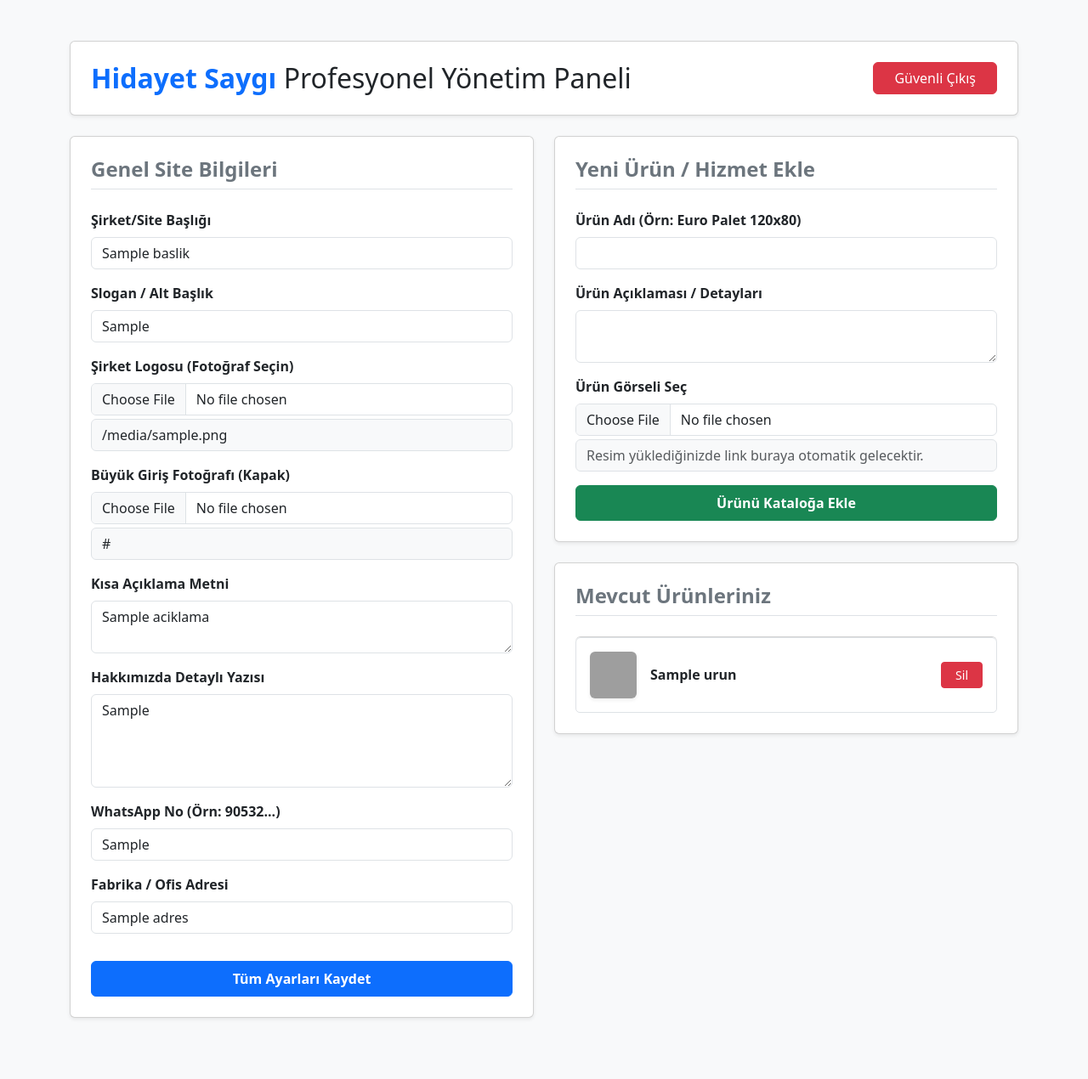
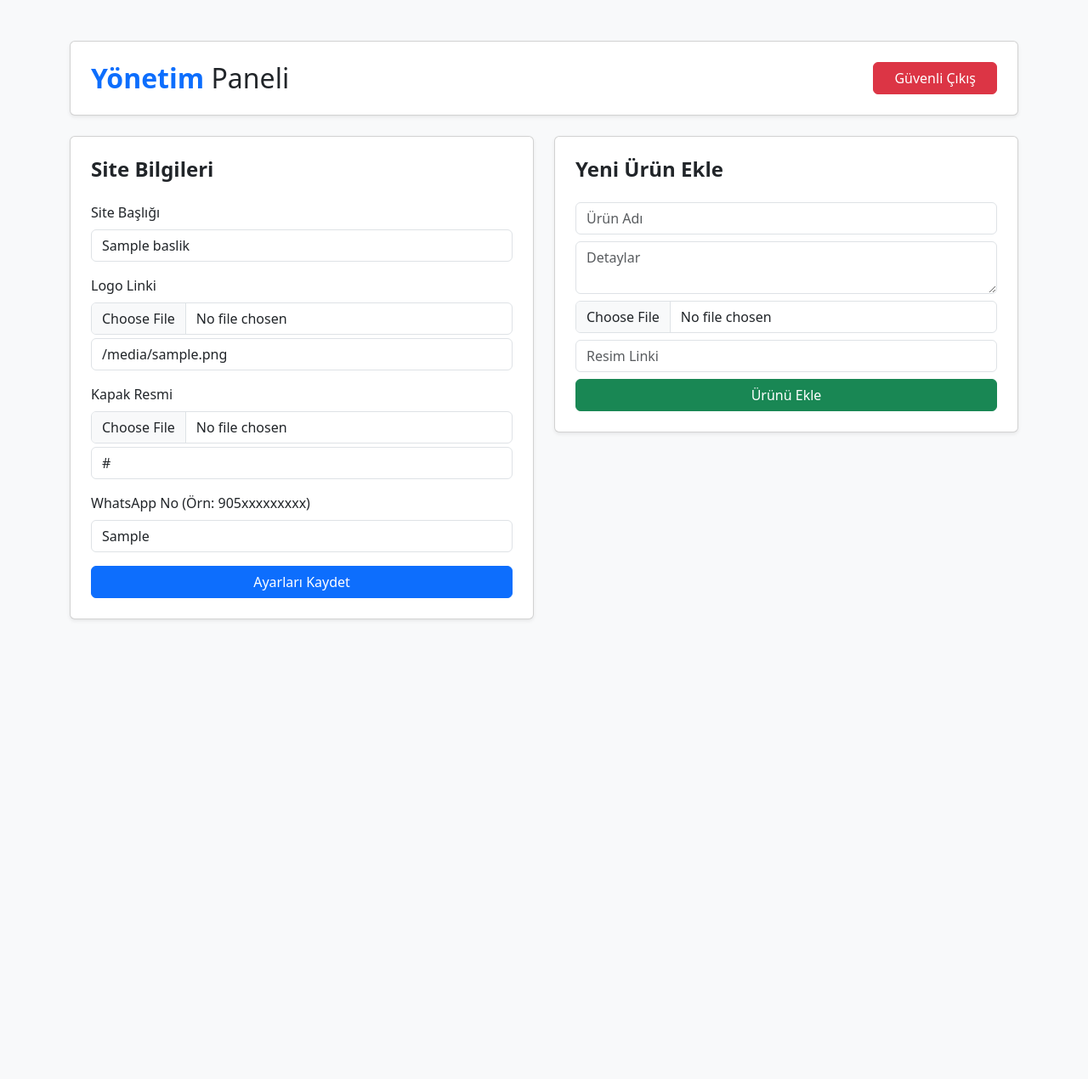
Before and after one commit to omeralisaygi/hidayetsaygi, a Flask app: template templates/admin.html in a window 1280 px wide. Shown: the whole page at 85% size. After the commit the page ends 730 px from the top, so only its background shows below. Run offline with Flask 3, Linux system fonts and the light colour scheme; the template is opened without the code that fills it: most values are stand-ins (such as "Sample title", 1, 10 or a date in 2020); some libraries are stand-ins or nearby versions; grey boxes are pictures that could not be loaded.

Commit message:
Refactor admin panel HTML structure and scripts

```diff
--- a/templates/admin.html
+++ b/templates/admin.html
@@ -2,134 +2,92 @@
 <html lang="tr">
 <head>
     <meta charset="UTF-8">
-    <title>Yönetim Paneli</title>
+    <title>Profesyonel Yönetim Paneli</title>
     <link href="https://cdnjs.cloudflare.com/ajax/libs/twitter-bootstrap/5.3.0/css/bootstrap.min.css" rel="stylesheet">
+    <style>
+        .preview-img { width: 80px; height: 80px; object-fit: cover; border-radius: 8px; border: 1px solid #ddd; }
+    </style>
 </head>
 <body class="bg-light">
     <div class="container py-5">
         <div class="card shadow-sm p-4 mb-4 bg-white d-flex flex-row justify-content-between align-items-center">
-            <h2 class="mb-0"><span class="text-primary fw-bold">Hidayet Saygı</span> Profesyonel Yönetim Paneli</h2>
+            <h2 class="mb-0"><span class="text-primary fw-bold">Yönetim</span> Paneli</h2>
             <a href="/logout" class="btn btn-danger px-4">Güvenli Çıkış</a>
         </div>
 
         <div class="row">
+            <!-- Genel Ayarlar -->
             <div class="col-md-6 mb-4">
                 <div class="card shadow-sm p-4 bg-white h-100">
-                    <h4 class="mb-4 text-secondary fw-bold border-bottom pb-2">Genel Site Bilgileri</h4>
+                    <h4 class="mb-4 fw-bold">Site Bilgileri</h4>
                     <form method="POST">
                         <div class="mb-3">
-                            <label class="form-label fw-semibold">Şirket/Site Başlığı</label>
-                            <input type="text" name="baslik" class="form-control" value="{{ veri.baslik }}">
+                            <label class="form-label">Site Başlığı</label>
+                            <input type="text" name="baslik" class="form-control" value="{{ ayarlar.get('baslik', '') }}">
                         </div>
                         <div class="mb-3">
-                            <label class="form-label fw-semibold">Slogan / Alt Başlık</label>
-                            <input type="text" name="alt_baslik" class="form-control" value="{{ veri.alt_baslik }}">
+                            <label class="form-label">Logo Linki</label>
+                            <input type="file" class="form-control mb-1" onchange="upload(this, 'logo_url')">
+                            <input type="text" name="logo_url" id="logo_url" class="form-control" value="{{ ayarlar.get('logo_url', '') }}">
                         </div>
                         <div class="mb-3">
-                            <label class="form-label fw-semibold">Şirket Logosu (Fotoğraf Seçin)</label>
-                            <input type="file" class="form-control mb-1" onchange="resimYukle(this, 'logo_kutusu')">
-                            <input type="text" name="logo_url" id="logo_kutusu" class="form-control bg-light" value="{{ veri.logo_url }}" readonly>
+                            <label class="form-label">Kapak Resmi</label>
+                            <input type="file" class="form-control mb-1" onchange="upload(this, 'kapak_url')">
+                            <input type="text" name="kapak_url" id="kapak_url" class="form-control" value="{{ ayarlar.get('kapak_url', '') }}">
                         </div>
                         <div class="mb-3">
-                            <label class="form-label fw-semibold">Büyük Giriş Fotoğrafı (Kapak)</label>
-                            <input type="file" class="form-control mb-1" onchange="resimYukle(this, 'kapak_kutusu')">
-                            <input type="text" name="kapak_url" id="kapak_kutusu" class="form-control bg-light" value="{{ veri.kapak_url }}" readonly>
+                            <label class="form-label">WhatsApp No (Örn: 905xxxxxxxxx)</label>
+                            <input type="text" name="whatsapp_no" class="form-control" value="{{ ayarlar.get('whatsapp_no', '') }}">
                         </div>
-                        <div class="mb-3">
-                            <label class="form-label fw-semibold">Kısa Açıklama Metni</label>
-                            <textarea name="aciklama" class="form-control" rows="2">{{ veri.aciklama }}</textarea>
-                        </div>
-                        <div class="mb-3">
-                            <label class="form-label fw-semibold">Hakkımızda Detaylı Yazısı</label>
-                            <textarea name="hakkimizda_metni" class="form-control" rows="4">{{ veri.hakkimizda_metni }}</textarea>
-                        </div>
-                        <div class="mb-3">
-                            <label class="form-label fw-semibold">WhatsApp No (Örn: 90532...)</label>
-                            <input type="text" name="whatsapp_no" class="form-control" value="{{ veri.whatsapp_no }}">
-                        </div>
-                        <div class="mb-3">
-                            <label class="form-label fw-semibold">Fabrika / Ofis Adresi</label>
-                            <input type="text" name="adres" class="form-control" value="{{ veri.adres }}">
-                        </div>
-                        <button type="submit" class="btn btn-primary w-100 py-2 fw-bold mt-3">Tüm Ayarları Kaydet</button>
+                        <button type="submit" class="btn btn-primary w-100">Ayarları Kaydet</button>
                     </form>
                 </div>
             </div>
 
+            <!-- Ürün Yönetimi -->
             <div class="col-md-6">
                 <div class="card shadow-sm p-4 bg-white mb-4">
-                    <h4 class="mb-4 text-secondary fw-bold border-bottom pb-2">Yeni Ürün / Hizmet Ekle</h4>
+                    <h4 class="mb-4 fw-bold">Yeni Ürün Ekle</h4>
                     <form method="POST">
                         <input type="hidden" name="islem" value="urun_ekle">
-                        <div class="mb-3">
-                            <label class="form-label fw-semibold">Ürün Adı (Örn: Euro Palet 120x80)</label>
-                            <input type="text" name="yeni_urun_adi" class="form-control" required>
-                        </div>
-                        <div class="mb-3">
-                            <label class="form-label fw-semibold">Ürün Açıklaması / Detayları</label>
-                            <textarea name="yeni_urun_detay" class="form-control" rows="2" required></textarea>
-                        </div>
-                        <div class="mb-3">
-                            <label class="form-label fw-semibold">Ürün Görseli Seç</label>
-                            <input type="file" class="form-control mb-1" onchange="resimYukle(this, 'urun_kutusu')">
-                            <input type="text" name="yeni_urun_gorsel" id="urun_kutusu" class="form-control bg-light" placeholder="Resim yüklediğinizde link buraya otomatik gelecektir." readonly>
-                        </div>
-                        <button type="submit" class="btn btn-success w-100 py-2 fw-bold">Ürünü Kataloğa Ekle</button>
+                        <input type="text" name="urun_adi" class="form-control mb-2" placeholder="Ürün Adı" required>
+                        <textarea name="urun_detay" class="form-control mb-2" placeholder="Detaylar"></textarea>
+                        <input type="file" class="form-control mb-2" onchange="upload(this, 'urun_gorsel')">
+                        <input type="text" name="urun_gorsel" id="urun_gorsel" class="form-control mb-2" placeholder="Resim Linki">
+                        <button type="submit" class="btn btn-success w-100">Ürünü Ekle</button>
                     </form>
-                </div>
-
-                <div class="card shadow-sm p-4 bg-white">
-                    <h4 class="mb-4 text-secondary fw-bold border-bottom pb-2">Mevcut Ürünleriniz</h4>
-                    <div class="list-group">
-                        {% for urun in veri.urunler_listesi %}
-                        <div class="list-group-item d-flex justify-content-between align-items-center py-3">
-                            <div class="d-flex align-items-center">
-                                <img src="{{ urun[3] }}" style="width: 55px; height: 55px; object-fit: cover;" class="me-3 rounded shadow-sm">
-                                <div>
-                                    <h6 class="mb-0 fw-bold text-dark">{{ urun[1] }}</h6>
-                                </div>
-                            </div>
-                            <form method="POST" onsubmit="return confirm('Bu ürünü silmek istediğinize emin misiniz?');">
-                                <input type="hidden" name="islem" value="urun_sil">
-                                <input type="hidden" name="urun_id" value="{{ urun[0] }}">
-                                <button type="submit" class="btn btn-sm btn-danger px-3">Sil</button>
-                            </form>
-                        </div>
-                        {% endfor %}
-                    </div>
                 </div>
             </div>
         </div>
     </div>
 
+    <!-- Güçlü Resim Yükleme Motoru -->
     <script>
-        function resimYukle(inputElement, hedefKutuId) {
-            const file = inputElement.files[0];
+        async function upload(input, targetId) {
+            const file = input.files[0];
             if (!file) return;
-
-            const hedefKutu = document.getElementById(hedefKutuId);
-            hedefKutu.value = "Resim buluta yükleniyor, lütfen bekleyin...";
+            const target = document.getElementById(targetId);
+            target.value = "Yükleniyor...";
 
             const formData = new FormData();
             formData.append("image", file);
 
-            fetch("https://api.imgbb.com/1/upload?key=6701fccbd3e00be64303d3ee3dd8f78d", {
-                method: "POST",
-                body: formData
-            })
-            .then(res => res.json())
-            .then(data => {
+            try {
+                const response = await fetch("https://api.imgbb.com/1/upload?key=6701fccbd3e00be64303d3ee3dd8f78d", {
+                    method: "POST",
+                    body: formData
+                });
+                const data = await response.json();
                 if(data.success) {
-                    hedefKutu.value = data.data.url;
+                    target.value = data.data.url;
                 } else {
-                    alert("Resim yüklenemedi, lütfen tekrar deneyin.");
-                    hedefKutu.value = "";
+                    alert("Resim yüklenemedi!");
+                    target.value = "";
                 }
-            })
-            .catch(err => {
-                alert("Sistem hatası oluştu.");
-                hedefKutu.value = "";
-            });
+            } catch (err) {
+                alert("Sistem hatası: " + err);
+                target.value = "";
+            }
         }
     </script>
 </body>
```
